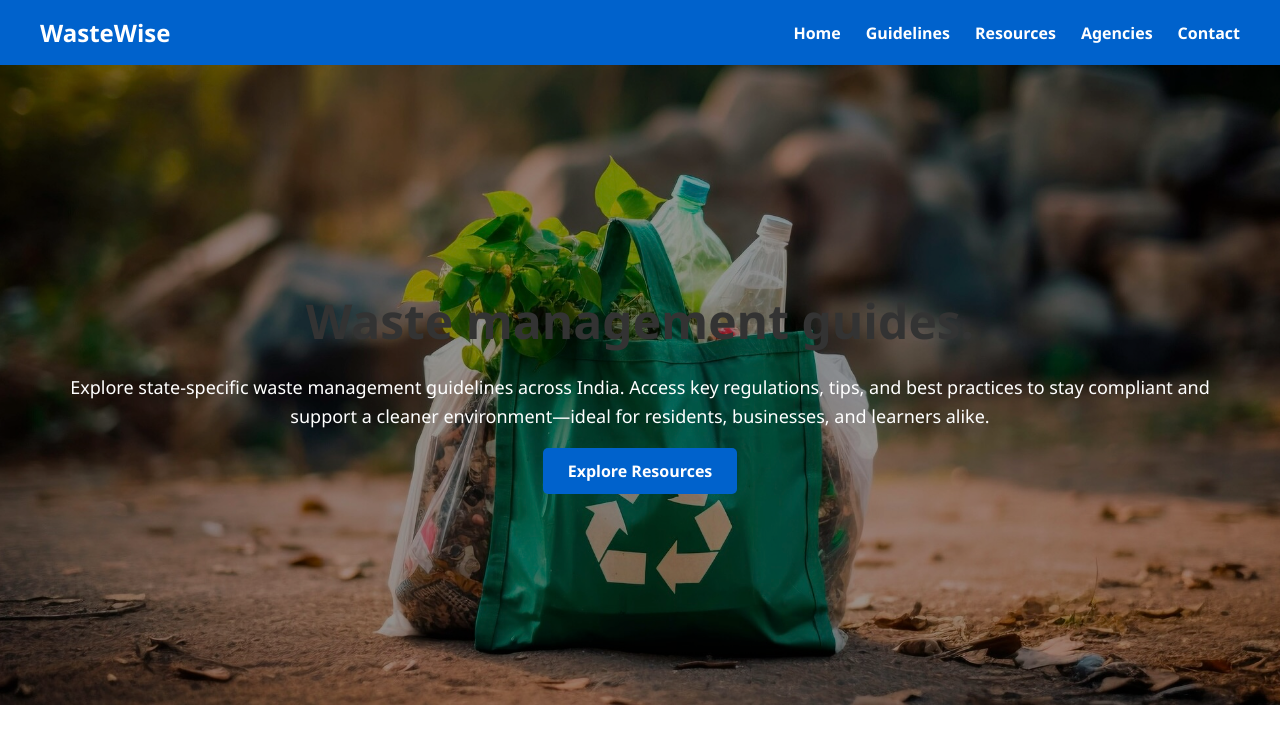
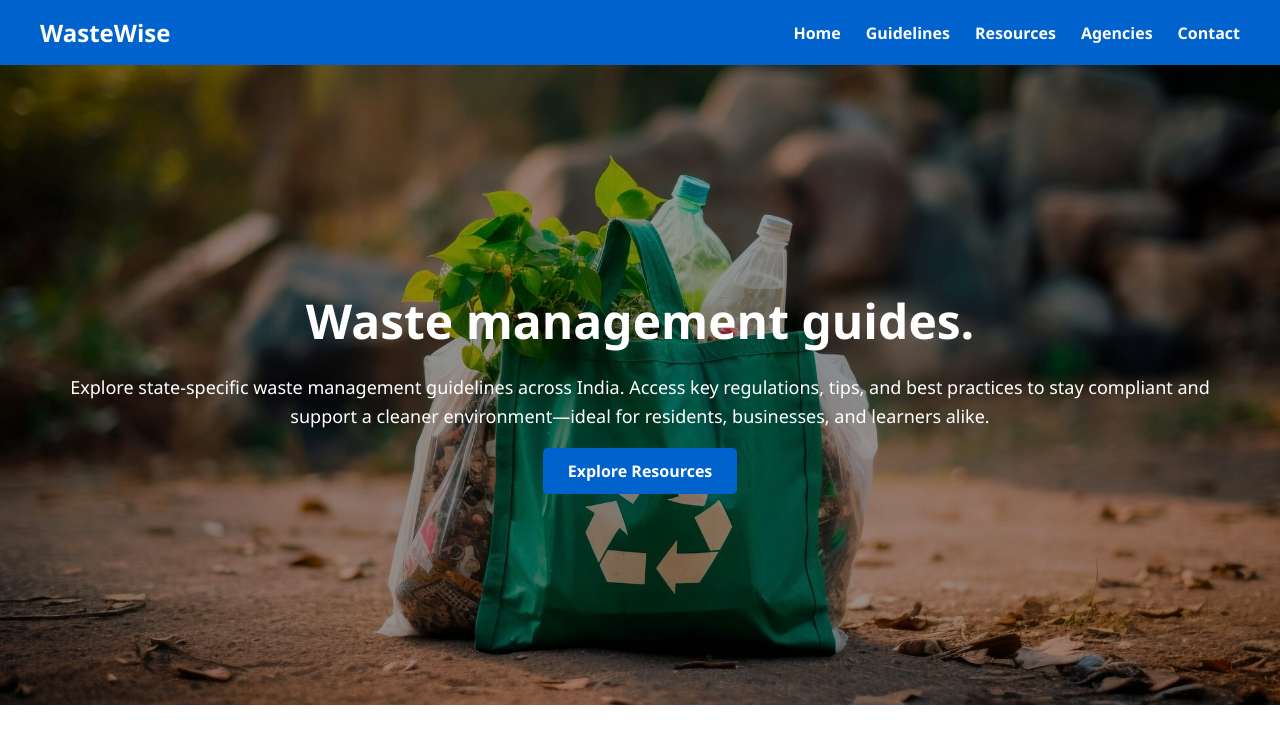
Before and after one commit to Rojalin5/wasteWise, a plain HTML site: page guidelines.html in a window 1280 px wide. Shown: the top 742 px of the page. Drawn offline with Linux system fonts and the light colour scheme.

Commit message:
Fix hero section heading color for better visibility

```diff
--- a/Styles/guidelines.css
+++ b/Styles/guidelines.css
@@ -72,7 +72,9 @@ body {
     position: relative;
     color: #fff;
 }
-
+.hero-section h1{
+    color: white;
+}
 .hero-section::after {
     content: '';
     position: absolute;
```
